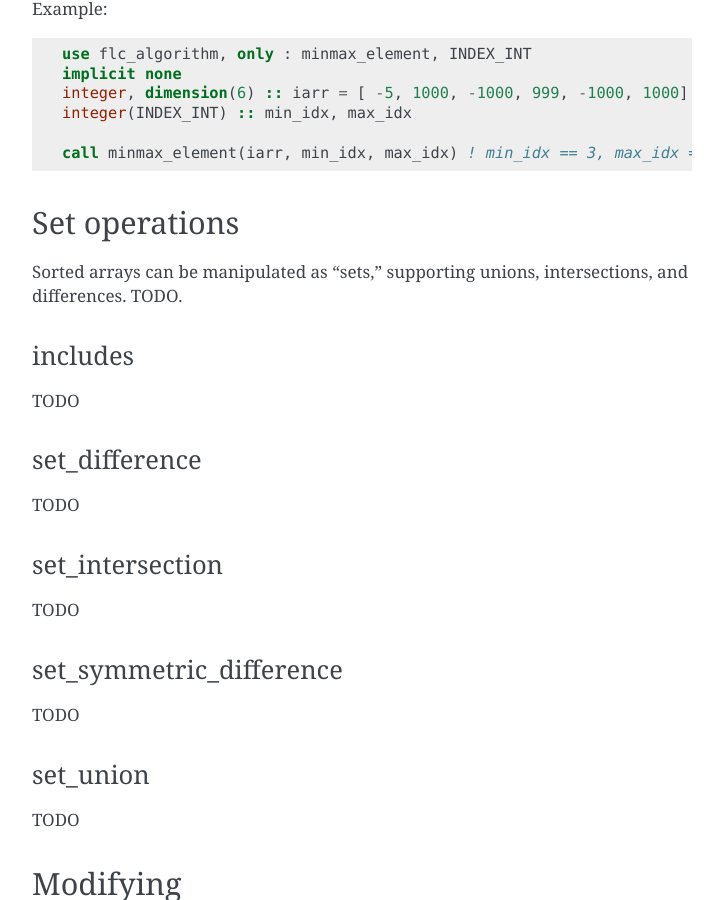
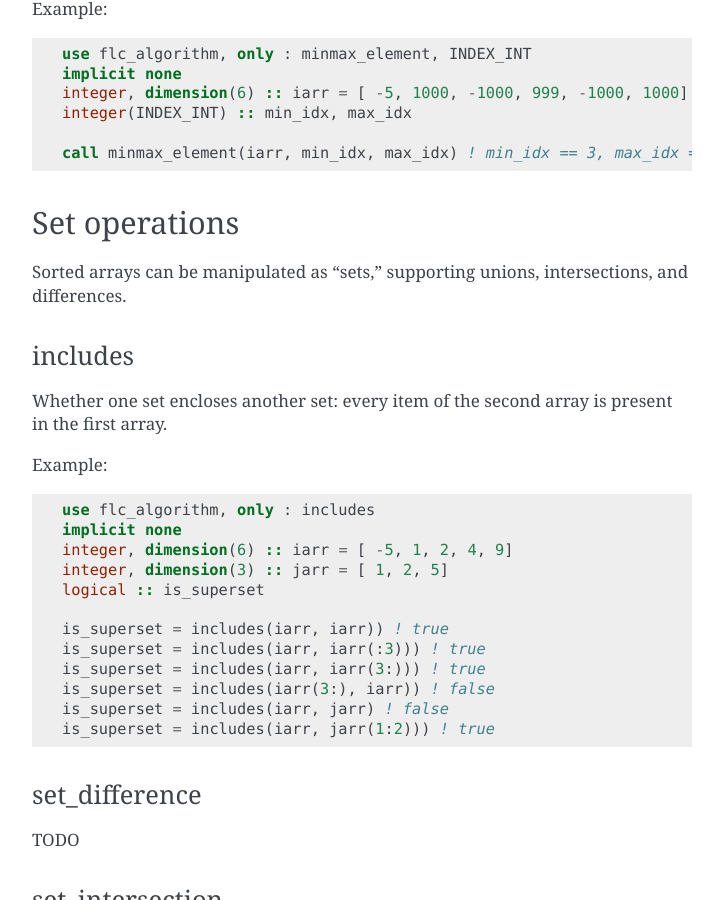
Before and after one commit to swig-fortran/flibcpp, a Sphinx documentation site: the page built from doc/modules/algorithm.rst, in a window 1280 px wide and 900 px high, scrolled down 2560 px. Shown: the whole window, without its empty margins (388-1111 px from the left). Built offline with Sphinx 7.4.7, drawn with Linux system fonts in a browser that asks for light colours.

Commit message:
Add `includes` set routine.

```diff
--- a/doc/modules/algorithm.rst
+++ b/doc/modules/algorithm.rst
@@ -145,12 +145,28 @@ Set operations
 ==============
 
 Sorted arrays can be manipulated as "sets," supporting unions, intersections,
-and differences. TODO.
+and differences.
 
 includes
 --------
 
-TODO
+Whether one set encloses another set: every item of the second array is present
+in the first array.
+
+Example::
+
+  use flc_algorithm, only : includes
+  implicit none
+  integer, dimension(6) :: iarr = [ -5, 1, 2, 4, 9]
+  integer, dimension(3) :: jarr = [ 1, 2, 5]
+  logical :: is_superset
+
+  is_superset = includes(iarr, iarr)) ! true
+  is_superset = includes(iarr, iarr(:3))) ! true
+  is_superset = includes(iarr, iarr(3:))) ! true
+  is_superset = includes(iarr(3:), iarr)) ! false
+  is_superset = includes(iarr, jarr) ! false
+  is_superset = includes(iarr, jarr(1:2))) ! true
 
 set_difference
 --------------
```
Also changed, not shown: 4 other files.
